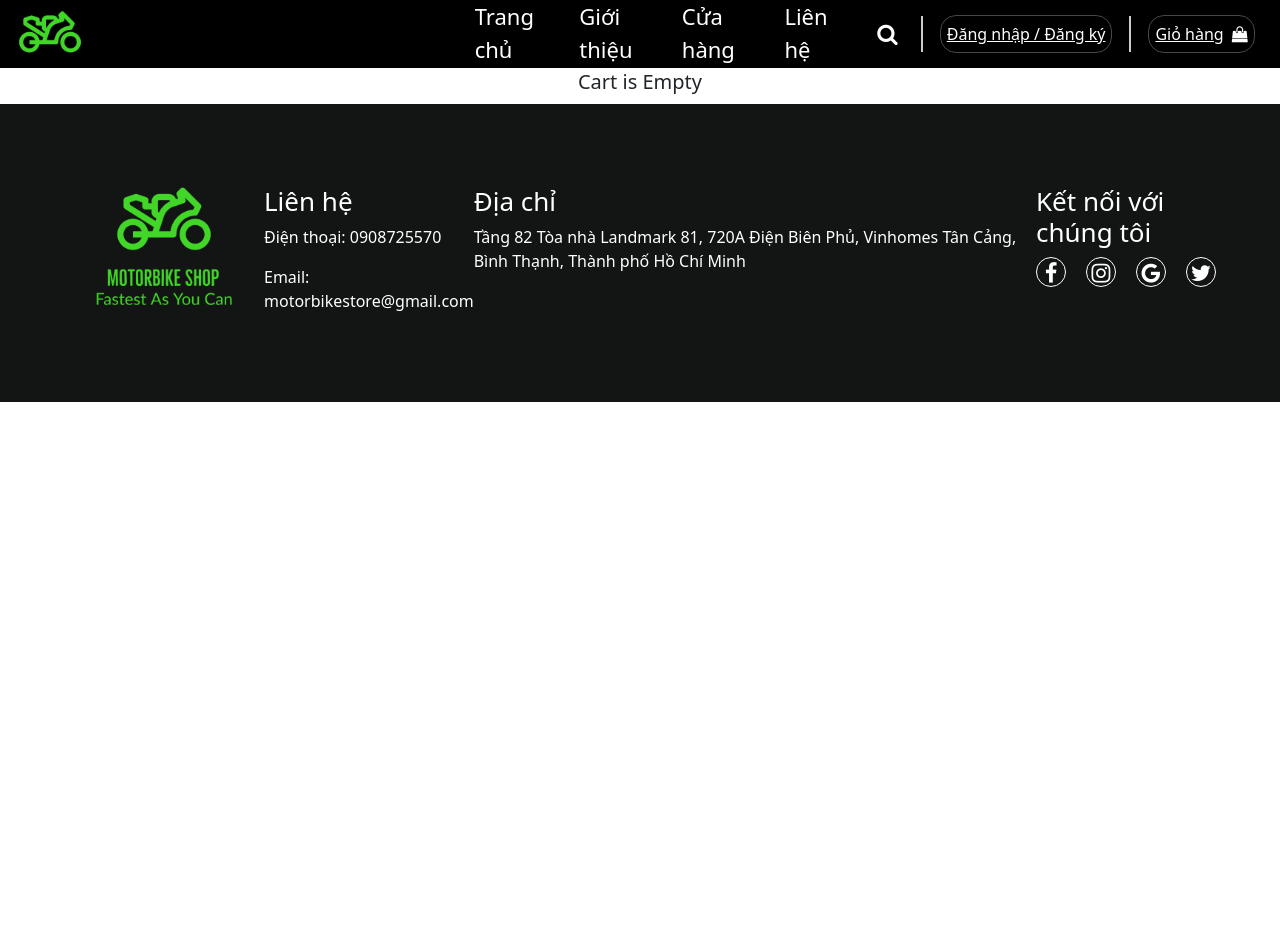
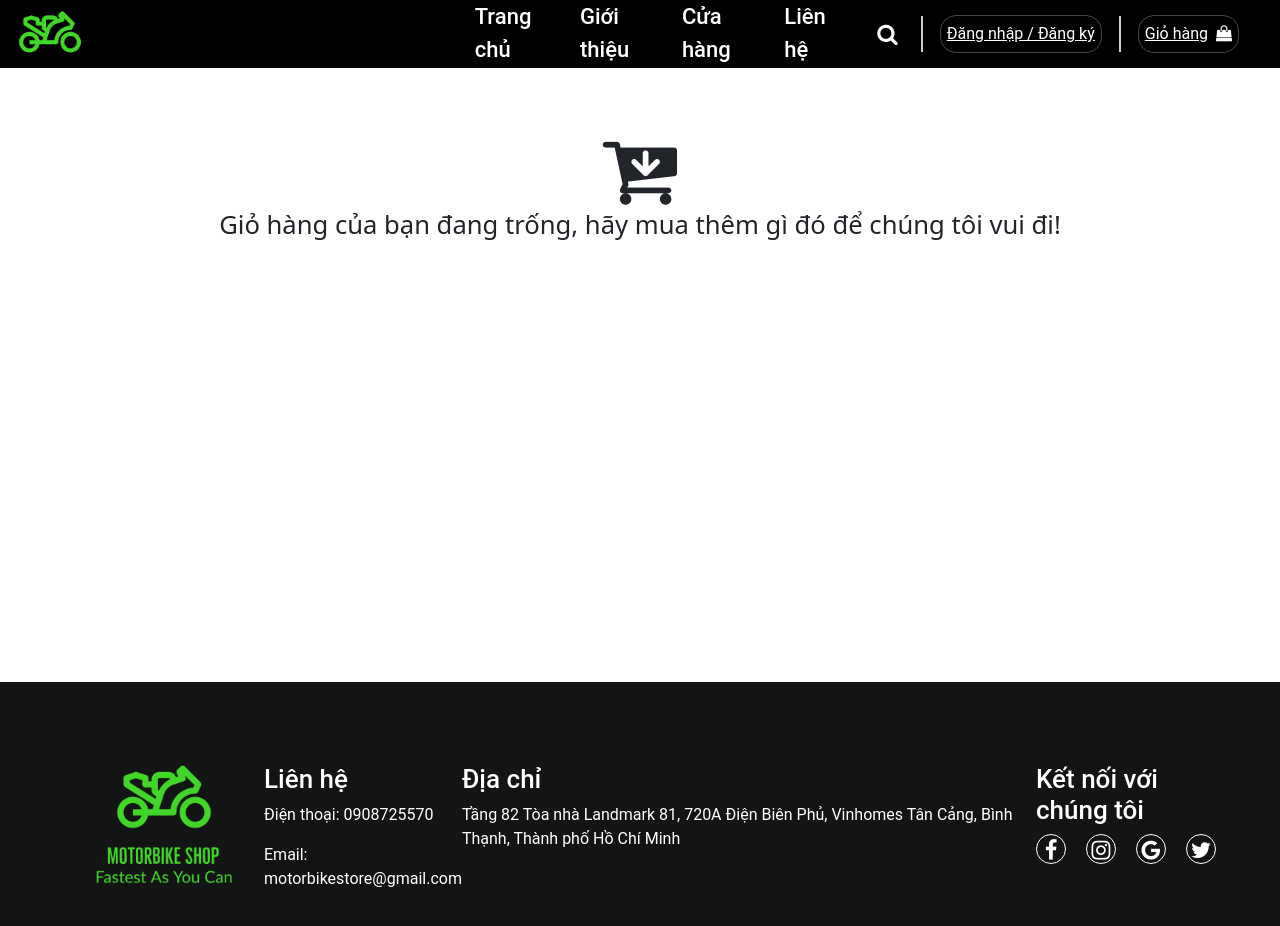
Before and after one commit to khietdeptrai/Motorbike_shop, a React (Create React App) app: page /cart in a window 1280 px wide. Shown: the top 926 px of the page. Before the commit the page ends 800 px from the top, so only its background shows below. Built offline with nearby package versions, Linux system fonts and the light colour scheme.

Commit message:
UI update

```diff
--- a/src/App.css
+++ b/src/App.css
@@ -1,5 +1,6 @@
 .App {
   text-align: center;
+
 }
 
 .App-logo {
--- a/src/components/footer/Footer.scss
+++ b/src/components/footer/Footer.scss
@@ -1,4 +1,5 @@
 .footer {
+    font-family: "Roboto","HelveticaNeue","Helvetica Neue",sans-serif;
     height: 300px;
     background-color: #131414;
     color: white;
--- a/src/components/header/Header.scss
+++ b/src/components/header/Header.scss
@@ -1,4 +1,5 @@
 .header {
+    font-family: "Roboto","HelveticaNeue","Helvetica Neue",sans-serif;
     height: 70px;
     display:  flex;
     justify-content: space-between;
--- a/src/page/cart/Cart.js
+++ b/src/page/cart/Cart.js
@@ -22,7 +22,11 @@ function Cart() {
       const tocheckout =() =>
       { Navigate("/checkout")}
 
-	if (isEmpty) return <h5 className="text-center" >Cart is Empty </h5>
+	if (isEmpty) return <div className="body-cart">
+      <i class="fa fa-cart-arrow-down" aria-hidden="true"></i>
+      <h5 className="text-center cart-empty" >
+    Giỏ hàng của bạn đang trống, hãy mua thêm gì đó để chúng tôi vui đi! </h5>
+    </div>
   return (
     <>
     <section className="py-4 container">
--- a/src/page/contact/Contact.scss
+++ b/src/page/contact/Contact.scss
@@ -1,4 +1,5 @@
 .contact {
+
     .spacer {
         margin-top: 40px;
       }
@@ -14,10 +15,11 @@
         .title{
             margin: 0;
             padding: 0;
-            font-size: 2.1rem;
+            font-size: 2rem;
             font-weight: 700;
             text-align: center;
             color: rgb(8, 92, 64);
+            font-family: "Open Sans", sans-serif;
         }
         .input-box {
 
--- a/src/page/login/Login.scss
+++ b/src/page/login/Login.scss
@@ -17,6 +17,8 @@
             width: 40%;
             padding: 20px;
             background-color: white;
+            border-radius: 10px;
+            box-shadow:  0 0 10px rgb(118, 131, 121);
 
             .title {
                 font-size: 24px;
@@ -32,6 +34,9 @@
                     min-width: 40%;
                     margin: 10px 0;
                     padding: 10px;
+                }
+                .input:hover{
+                    border-color: #0b554e;
                 }
                 .button {
                     width: 40%;
--- a/src/style/Cart.css
+++ b/src/style/Cart.css
@@ -30,3 +30,18 @@ b {
     font-size: 20px;
     margin-top: 7px;
 }
+.body-cart {
+    min-height: 550px;
+    margin-top: 60px;
+}
+.cart-empty {
+    font-size: 1.6em;
+}
+i.fa.fa-cart-arrow-down {
+    font-size: 5rem;
+    display: block;
+    text-align: center;
+}
+section {
+    min-height: 610px;
+}
```
